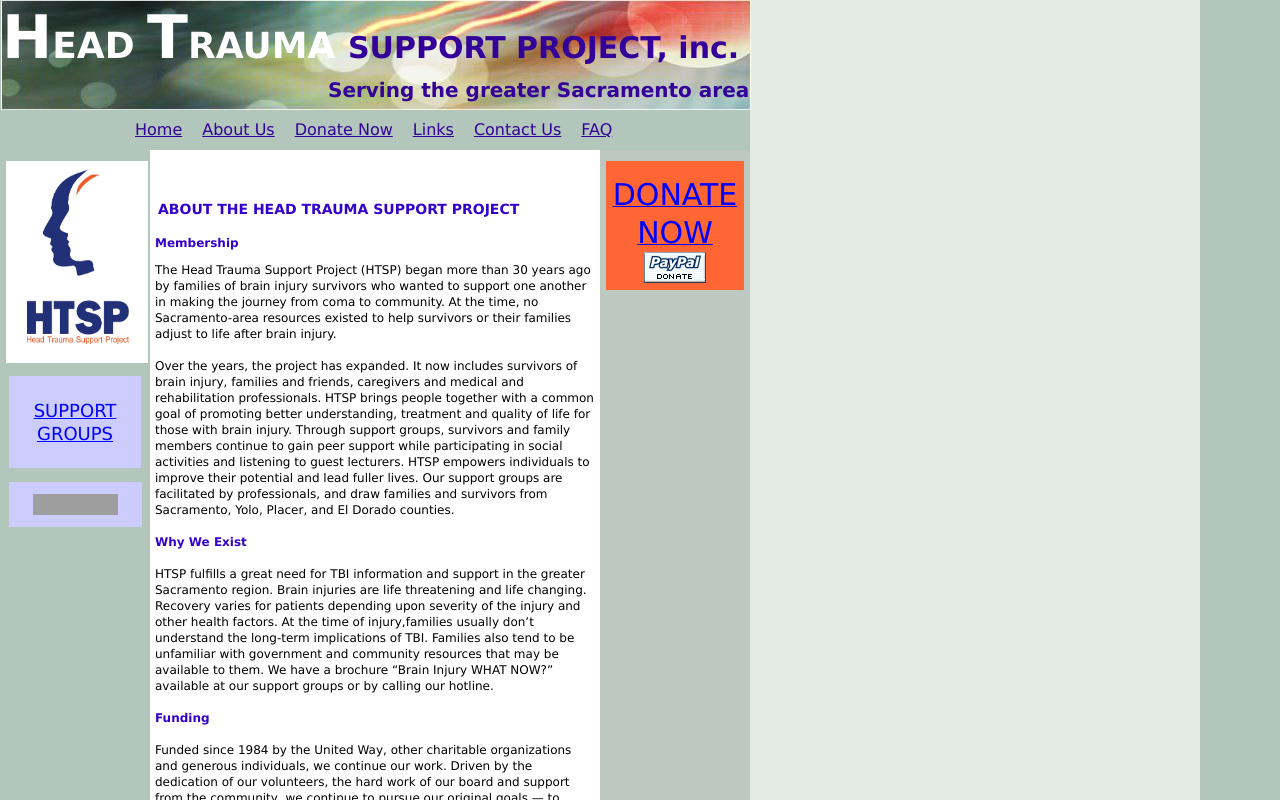
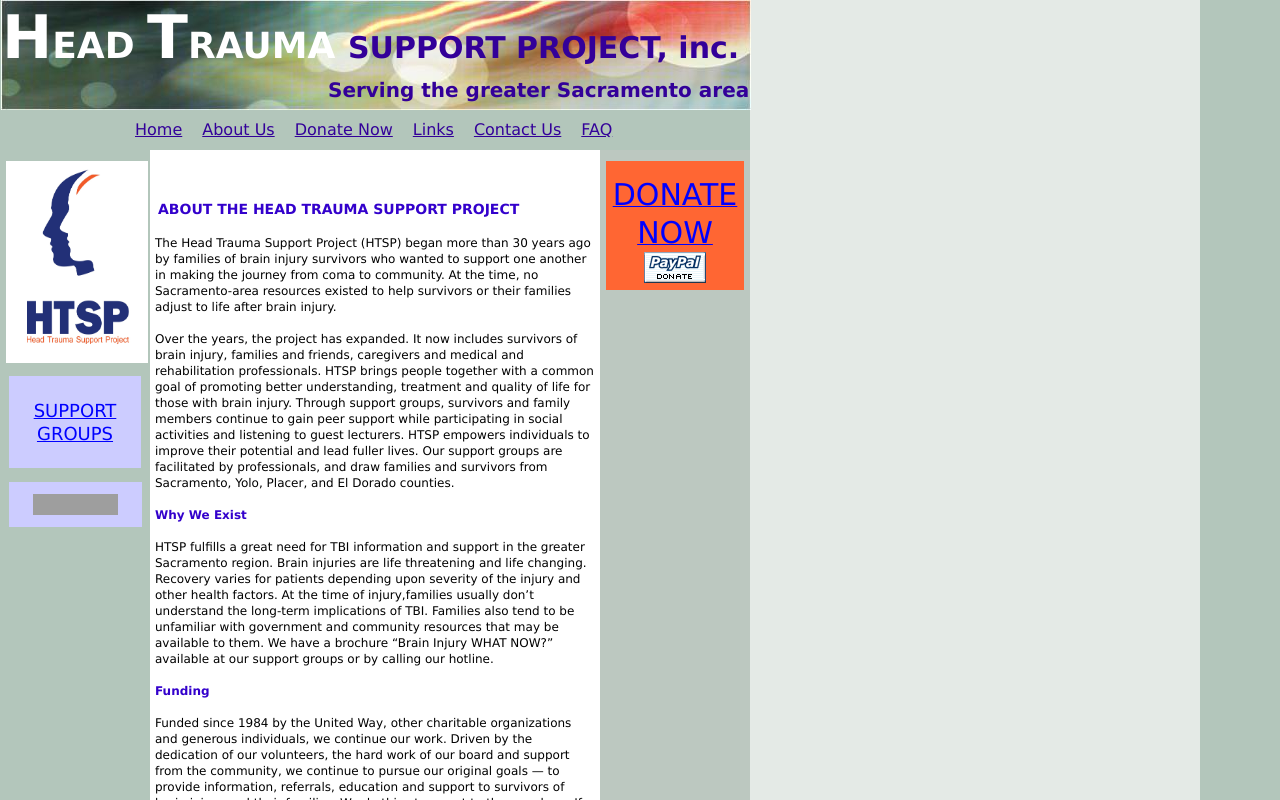
Before and after one commit to tybenz/htsp, a plain HTML site: page aboutus.html in a window 1280 px wide. Drawn offline with Linux system fonts and the light colour scheme; grey boxes are pictures that could not be loaded.

Commit message:
Got rid of useless membership heading on about

```diff
--- a/aboutus.html
+++ b/aboutus.html
@@ -91,7 +91,6 @@ $--><!--$begin exclude$--><table border="0" cellspacing="0" cellpadding="10px" s
             <div id="e3" style="position:absolute;left:155;top:235;width:440;">
         <span class="text">
 
-<b><font size="2" color="#3300cc"><span style="font-size:12px;line-height:16px;">Membership</span></font></b><br /><br />
           <font size="2"><span style="font-size:12px;line-height:16px;">
 The Head Trauma Support Project (HTSP) began more than 30 years ago by  families of brain injury survivors who wanted to  support one another in making the journey  from coma to community. At the time, no Sacramento-area  resources existed  to help survivors or their families adjust to life after brain injury.
 
```
